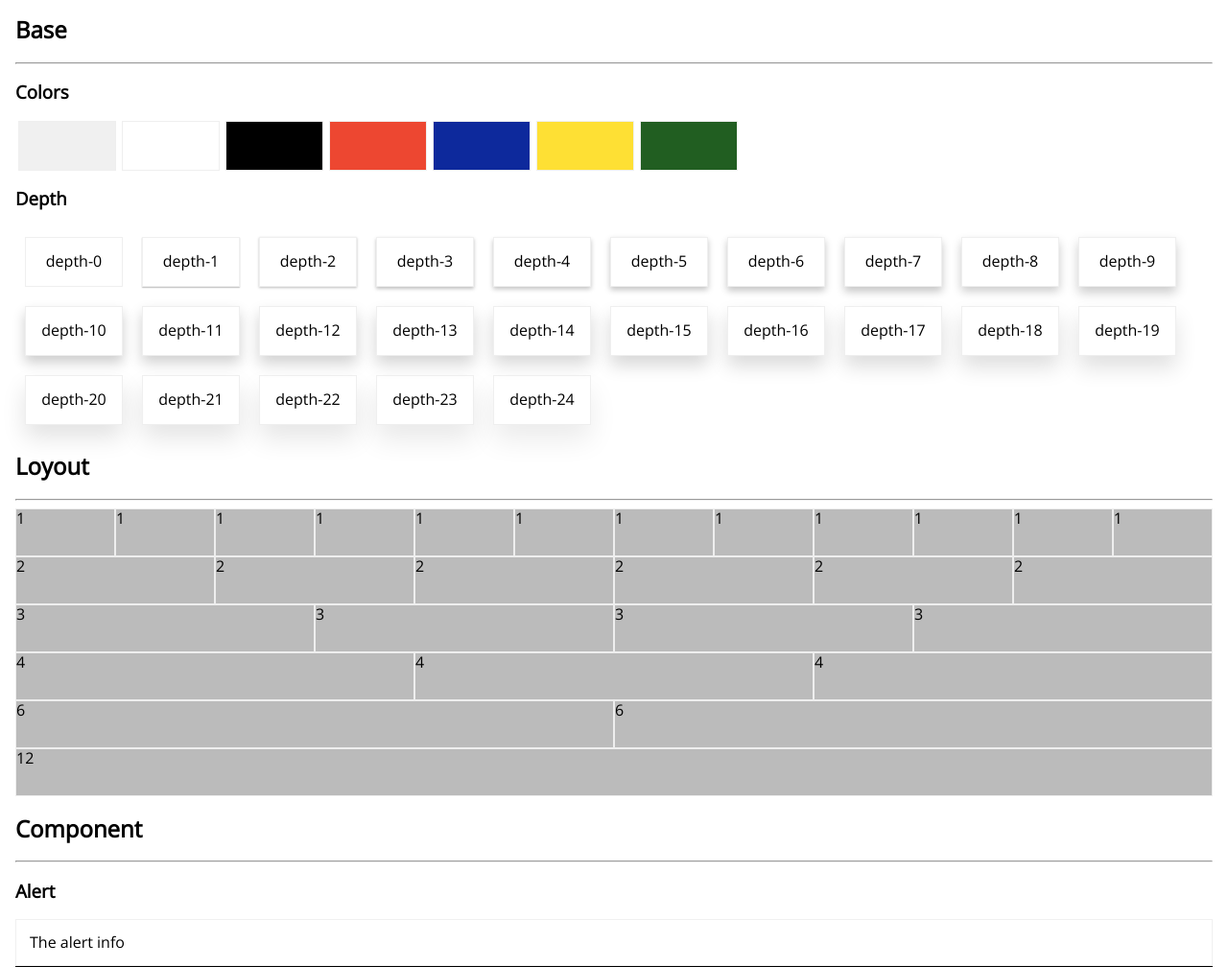
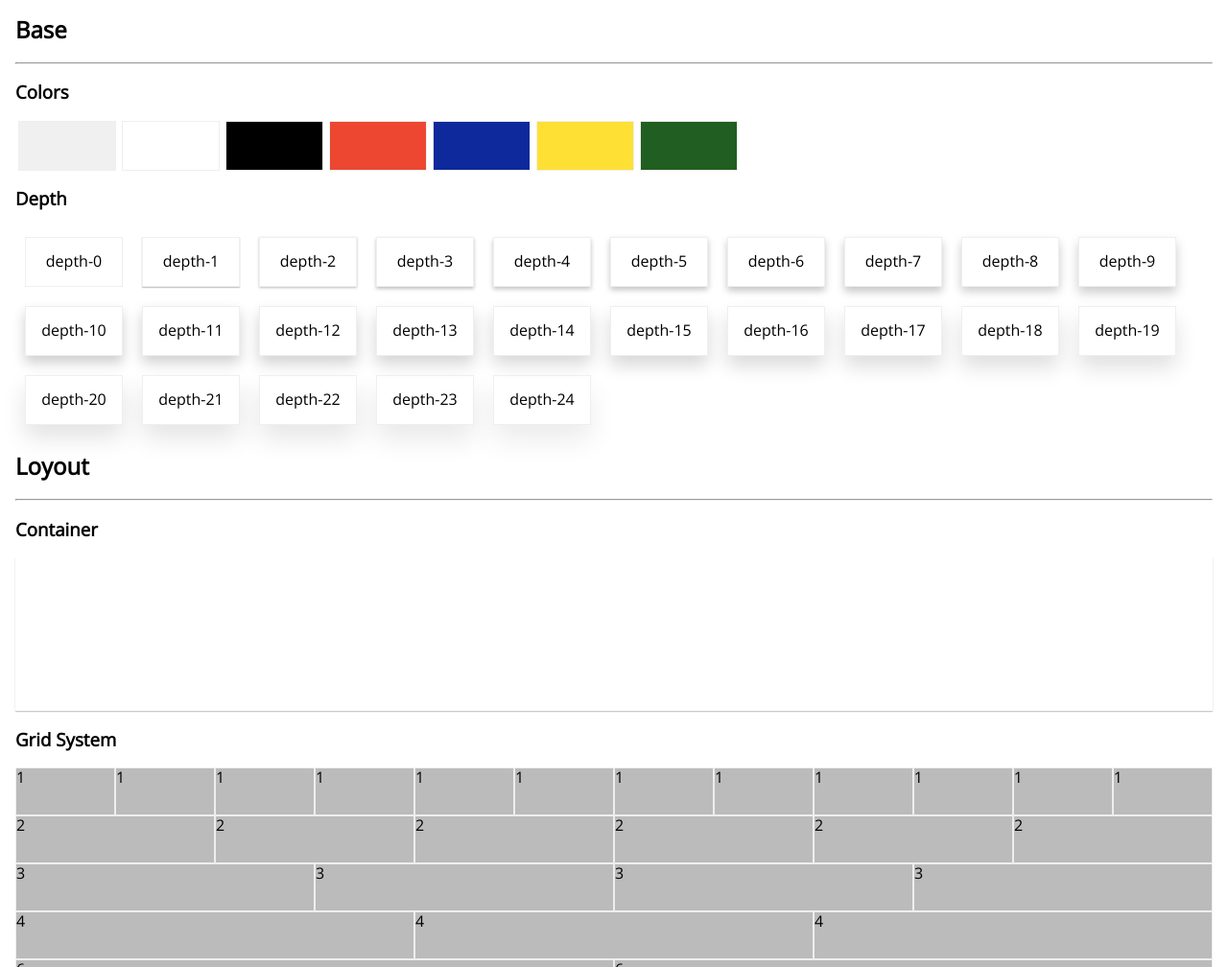
Before and after one commit to genexu/gundam, a website: page docs/simple.html in a window 1280 px wide. Shown: the part 92-1100 px from the top of the page at 96% size. Drawn offline with nearby package versions, Linux system fonts and the light colour scheme.

Commit message:
update demo layout section and dropdown

```diff
--- a/docs/simple.html
+++ b/docs/simple.html
@@ -53,6 +53,9 @@
       <section>
         <h2>Loyout</h2>
         <hr />
+        <h3>Container</h3>
+        <div class="example-container gd-container gd-dp-1"></div>
+        <h3>Grid System</h3>
         <div class="gd-row">
           <div class="example-col gd-col-1">1</div>
           <div class="example-col gd-col-1">1</div>
@@ -122,7 +125,7 @@
             <div class="gd-dropdown-content gd-dp-3">
               <div class="example-menu gd-menu">
                 <p class="gd-menu-lable">Lable</p>
-                <hr class="separator">
+                <hr class="gd-separator">
                 <ul class="gd-menu-list">
                   <li><a>List Item</a></li>
                   <li><a>List Item</a></li>
@@ -272,6 +275,9 @@
   .example-form {
     padding: 1rem;
   }
+  .example-container {
+    height: 10rem;
+  }
   section {
     position: relative;
     float: left;
```
